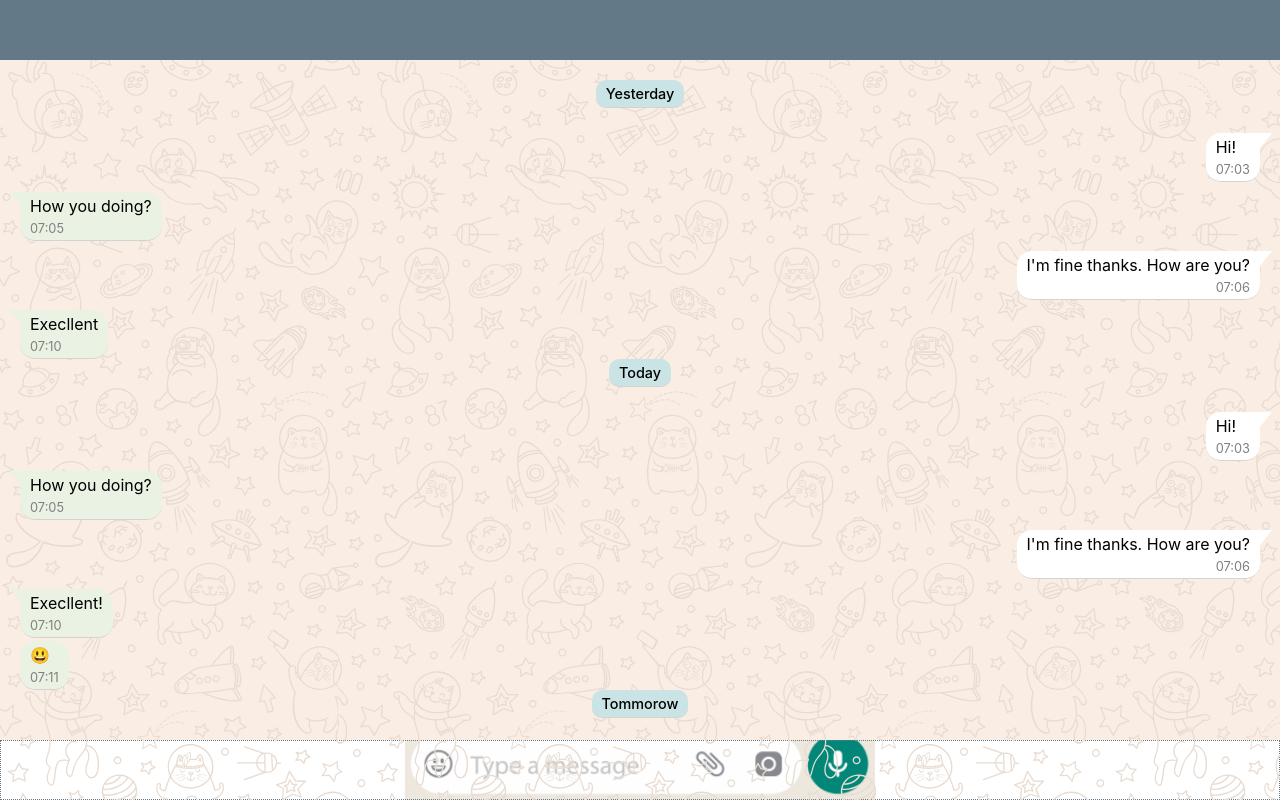
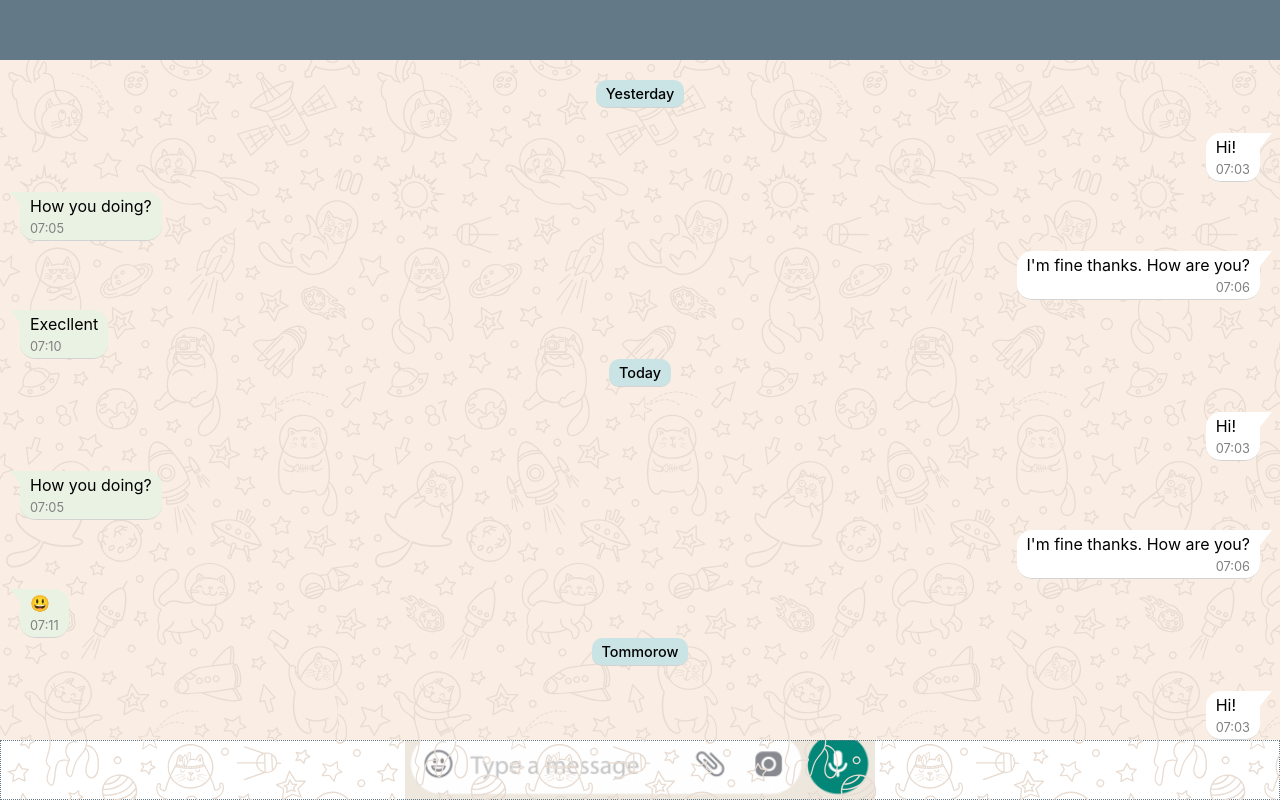
Before and after one commit to alexeimdev/messaging-app, a React (Create React App) app in the folder client/: page /chat in a window 1280 px wide. Built offline with nearby package versions, Linux system fonts and the light colour scheme.

Commit message:
Deleted message

```diff
--- a/client/src/features/chat/Chat.js
+++ b/client/src/features/chat/Chat.js
@@ -24,7 +24,6 @@ export function Chat(props) {
                     { time: "07:03", text: "Hi!", me: false },
                     { time: "07:05", text: "How you doing?", me: true },
                     { time: "07:06", text: "I'm fine thanks. How are you?", me: false },
-                    { time: "07:10", text: "Execllent!", me: true },
                     { time: "07:11", text: "😃", me: true },
                 ]
             },
@@ -35,6 +34,7 @@ export function Chat(props) {
                     { time: "07:05", text: "How you doing?", me: true },
                     { time: "07:06", text: "I'm fine thanks. How are you?", me: false },
                     { time: "07:10", text: "Execllent!", me: true },
+                    { time: "07:10", text: "I'm very glad!", me: true },
                     { time: "07:11", text: "😃", me: true },
                 ]
             },
```
